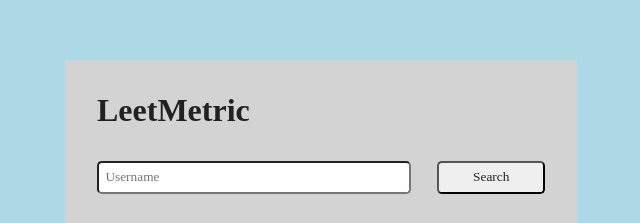
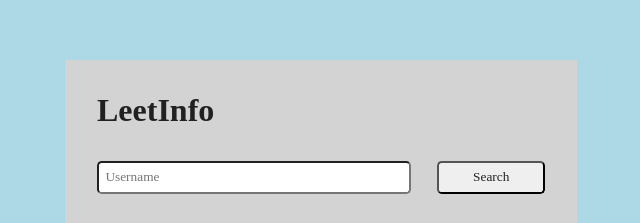
Before and after one commit to nakul0987/LeetInfo, a plain HTML site: page index.html in a window 1280 px wide. Shown: the part 180-403 px from the top of the page, 319-959 px from the left. Drawn offline with Linux system fonts and the light colour scheme.

Commit message:
Give Information about LeetCode.

```diff
--- a/index.html
+++ b/index.html
@@ -3,13 +3,13 @@
 <head>
     <meta charset="UTF-8">
     <meta name="viewport" content="width=device-width, initial-scale=1.0">
-    <title>LeetMetric</title>
+    <title>LeetInfo</title>
     <link rel="stylesheet" href="style.css">
 </head>
 <body>
     <div class="container">
         <div class="heading">
-            <h1 class="title">LeetMetric</h1>
+            <h1 class="title">LeetInfo</h1>
         </div>
         <div class="inputWindow">
             <input type="text" name="username" placeholder="Username" id="inputBox" required>
```
